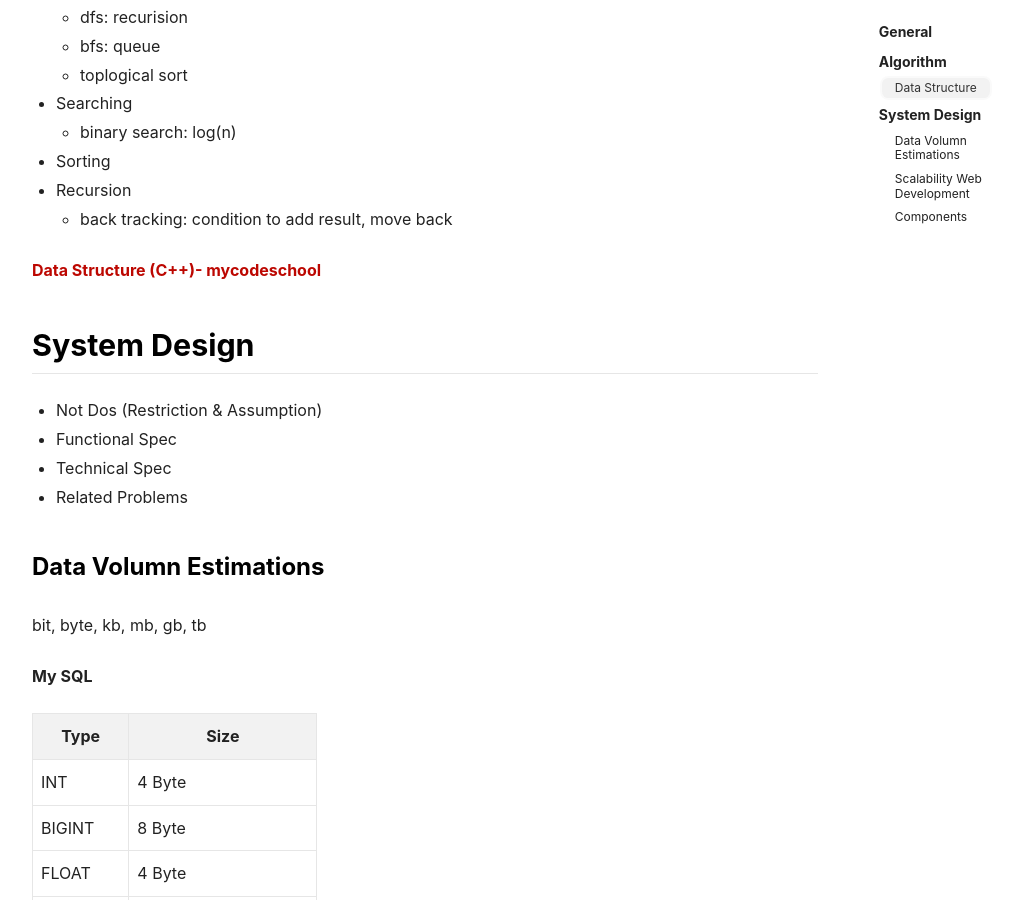
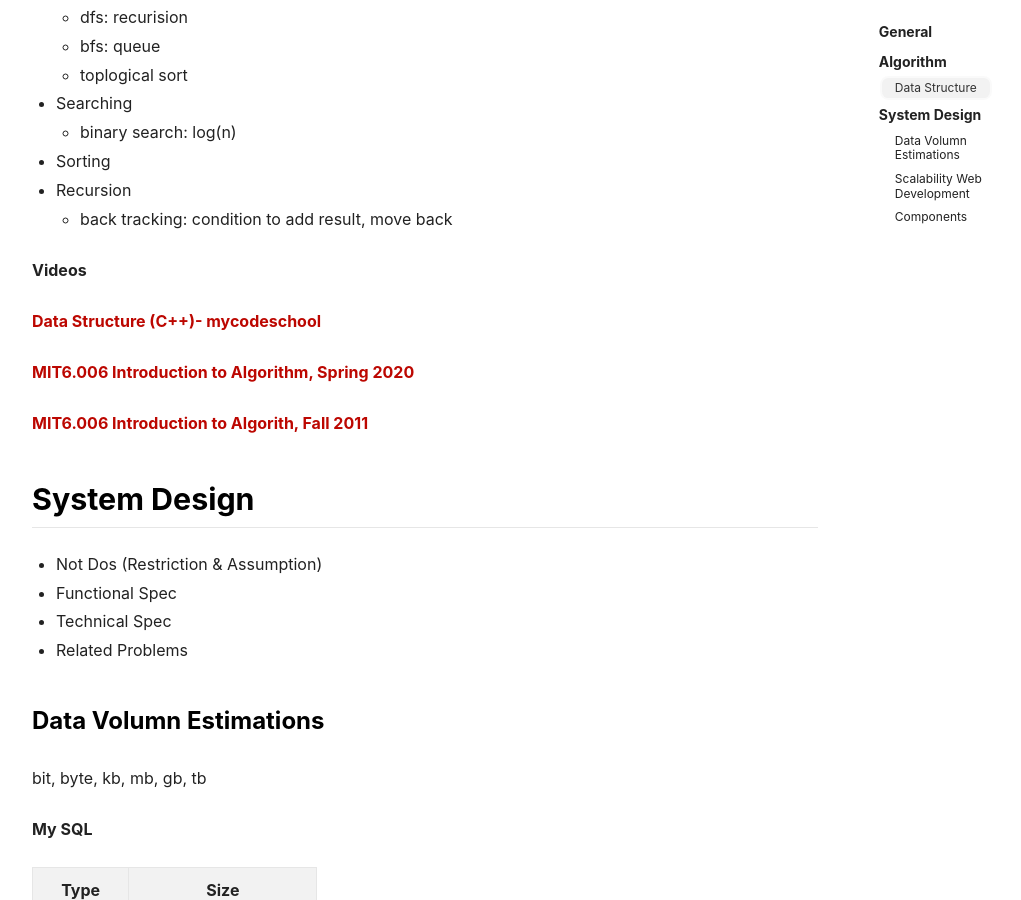
Before and after one commit to runzhuoli/runzhuoli.github.io, a Jekyll site: the page built from _posts/2022-04-20-webtest.md, in a window 1280 px wide and 900 px high, scrolled down 1481 px. Shown: the whole window, without its empty margins (105-1126 px from the left). Built offline with Jekyll 4.4.1, drawn with Linux system fonts in a browser that asks for light colours; nearby versions of some CDN libraries; comment, search, counter and statistics services are not loaded.

Commit message:
Update 2022-04-20-webtest.md

```diff
--- a/_posts/2022-04-20-webtest.md
+++ b/_posts/2022-04-20-webtest.md
@@ -58,7 +58,13 @@ tags:
 - Recursion
   - back tracking: condition to add result, move back
 
+**Videos**
+
 [Data Structure (C++)- mycodeschool](https://youtube.com/playlist?list=PL2_aWCzGMAwI3W_JlcBbtYTwiQSsOTa6P)
+
+[MIT6.006 Introduction to Algorithm, Spring 2020](https://youtube.com/playlist?list=PLUl4u3cNGP63EdVPNLG3ToM6LaEUuStEY)
+
+[MIT6.006 Introduction to Algorith, Fall 2011](https://youtube.com/playlist?list=PLUl4u3cNGP61Oq3tWYp6V_F-5jb5L2iHb)
 
 ## System Design
 
```
